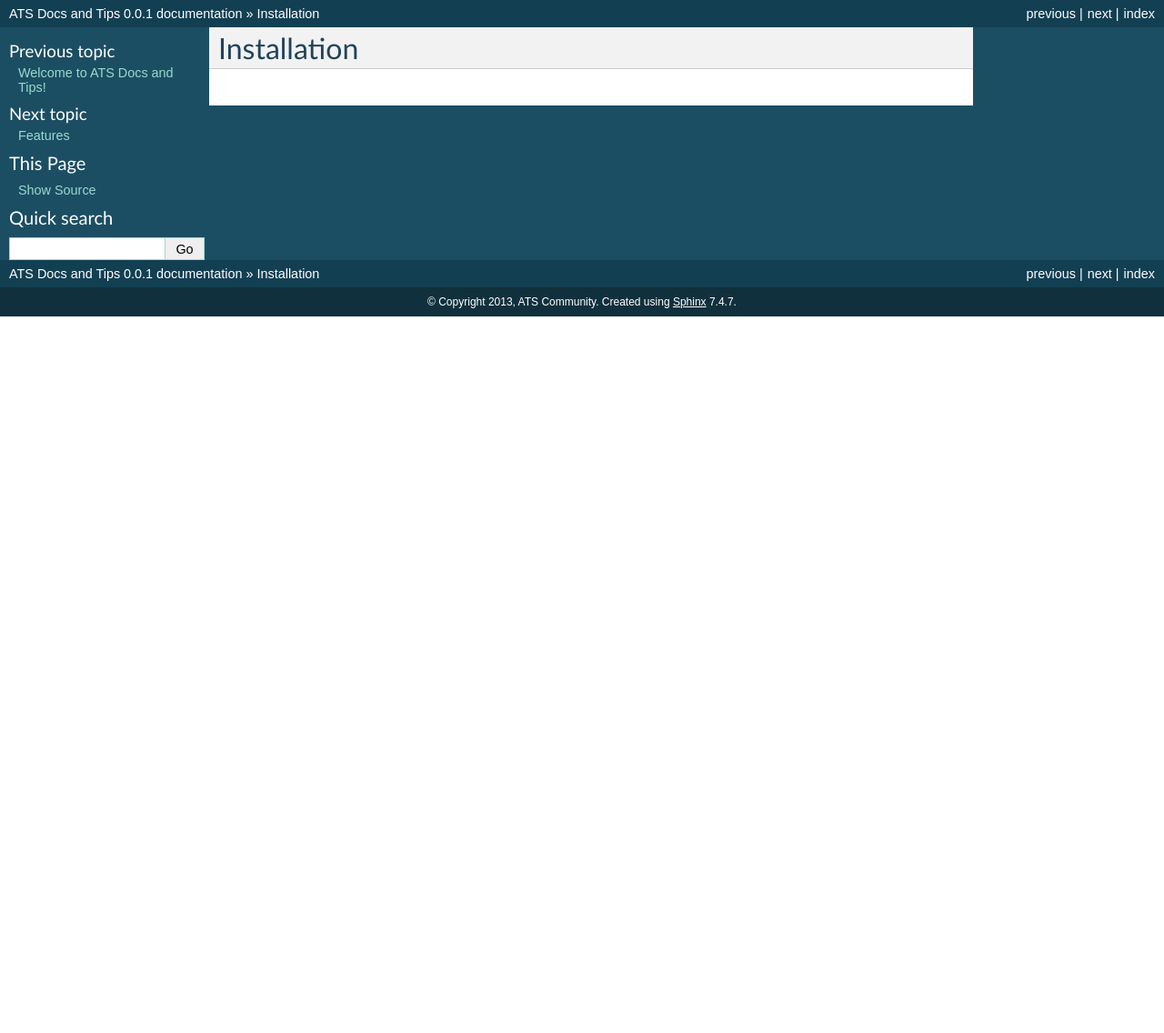
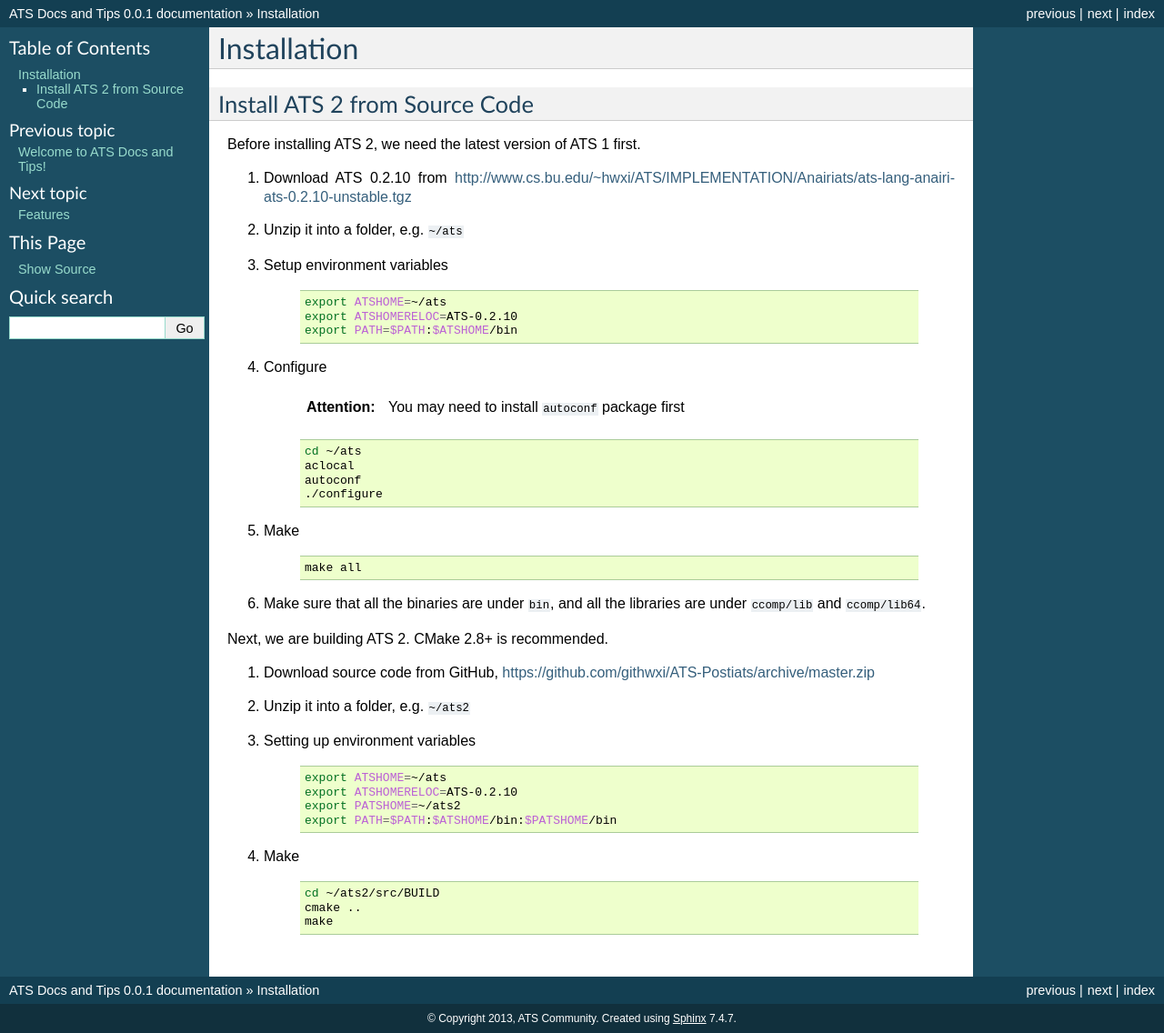
Before and after one commit to steinwaywhw/ats-docs-and-tips, a Sphinx documentation site: the page built from source/installation.rst, in a window 1280 px wide. Shown: the whole page at 91% size. Built offline with Sphinx 7.4.7, drawn with Linux system fonts in a browser that asks for light colours; pages that are not in the unit, such as notebooks, are missing from menus; before the commit the page ends 900 px from its top, so only the background shows below that.

Commit message:
installation

```diff
--- a/source/installation.rst
+++ b/source/installation.rst
@@ -1,2 +1,60 @@
+******************
 Installation
-====================
+******************
+
+Install ATS 2 from Source Code
+===============================
+
+Before installing ATS 2, we need the latest version of ATS 1 first.
+
+#. Download ATS 0.2.10 from http://www.cs.bu.edu/~hwxi/ATS/IMPLEMENTATION/Anairiats/ats-lang-anairiats-0.2.10-unstable.tgz
+#. Unzip it into a folder, e.g. ``~/ats``
+#. Setup environment variables
+
+	.. code-block:: bash
+
+		export ATSHOME=~/ats
+		export ATSHOMERELOC=ATS-0.2.10
+		export PATH=$PATH:$ATSHOME/bin
+
+#. Configure
+
+	.. attention:: You may need to install ``autoconf`` package first
+
+	.. code-block:: bash
+
+		cd ~/ats
+		aclocal
+		autoconf
+		./configure
+
+#. Make
+
+	.. code-block :: bash
+
+		make all
+
+#. Make sure that all the binaries are under ``bin``, and all the libraries are under ``ccomp/lib`` and ``ccomp/lib64``.
+
+
+Next, we are building ATS 2. CMake 2.8+ is recommended.
+
+
+#. Download source code from GitHub, https://github.com/githwxi/ATS-Postiats/archive/master.zip
+#. Unzip it into a folder, e.g. ``~/ats2``
+#. Setting up environment variables
+
+	.. code-block:: bash
+
+		export ATSHOME=~/ats
+		export ATSHOMERELOC=ATS-0.2.10
+		export PATSHOME=~/ats2
+		export PATH=$PATH:$ATSHOME/bin:$PATSHOME/bin
+
+#. Make
+
+	.. code-block:: bash
+
+		cd ~/ats2/src/BUILD
+		cmake ..
+		make
```
